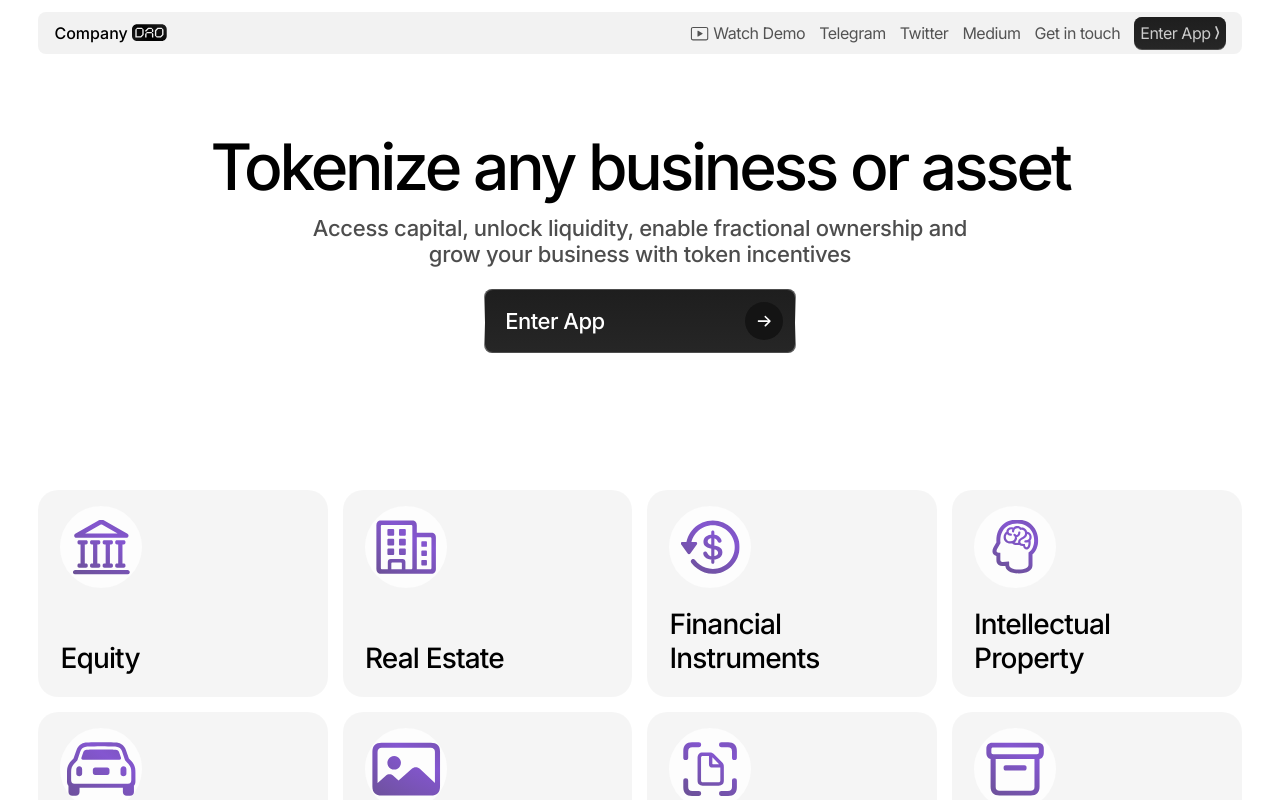
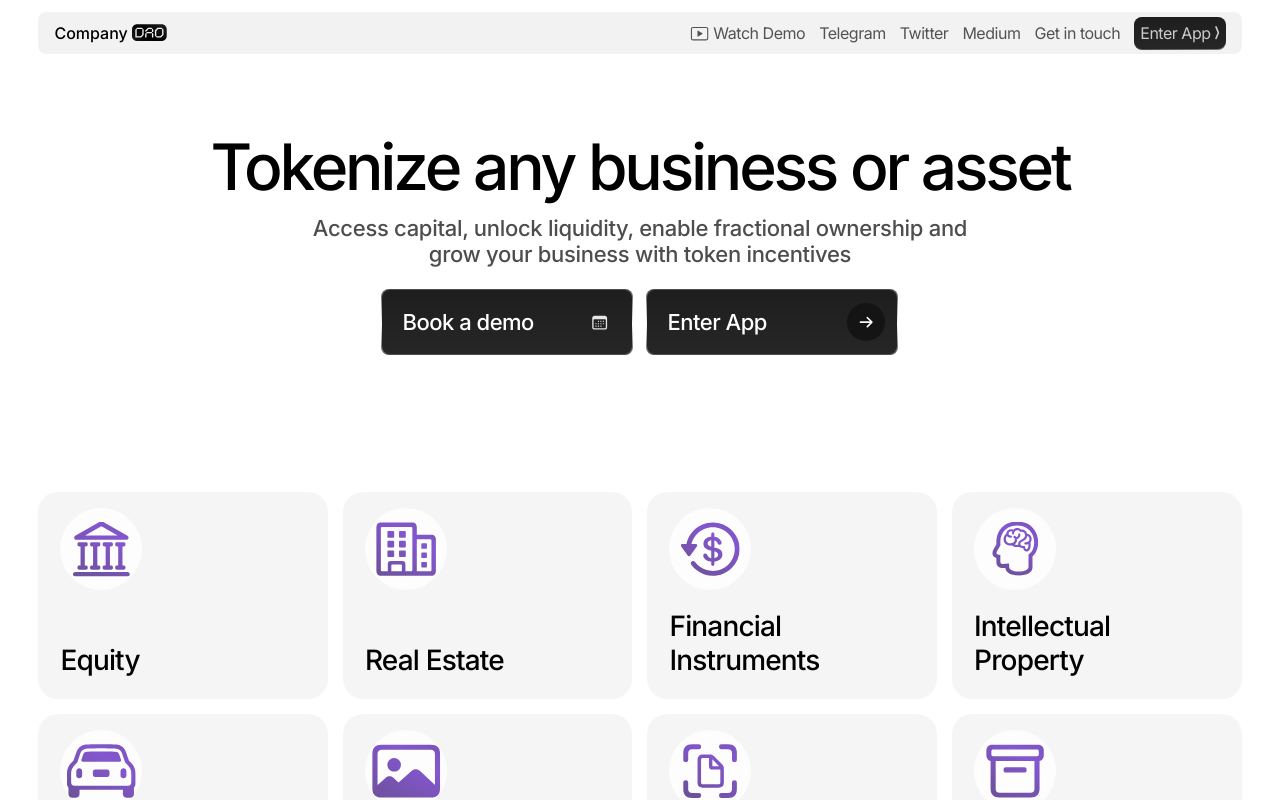
Before and after one commit to DiOnEasy/-ompany-dao, a React (Create React App) app: page / in a window 1280 px wide. Shown: the top 800 px of the page. Built offline with nearby package versions, Linux system fonts and the light colour scheme.

Commit message:
styles changes

```diff
--- a/src/components/header/header-content/HeaderContent.module.css
+++ b/src/components/header/header-content/HeaderContent.module.css
@@ -20,10 +20,20 @@
     color: #000000B2;
 }
 
+.buttons{
+    display: flex;
+    align-items: center;
+    gap: 15px;
+    justify-content: center;
+}
+
 .button {
     background: linear-gradient(180deg, #1E1E1E 0%, #262626 100%);
     display: inline-block;
-    padding: 12px 12px 12px 20px;
+    /* padding: 12px 12px 12px 20px; */
+
+    display: flex;
+    align-items: center;
     border-radius: 8px;
     position: relative;
 
@@ -39,8 +49,12 @@
 }
 
 .button a {
+    width: 218px;
+    height: 64px;
     display: flex;
-    column-gap: 140px;
+    justify-content: space-between;
+    /* column-gap: 140px; */
+    padding: 0 12px 0 20px;
     color: white;
     text-decoration: none;
     font-weight: 500;
@@ -58,6 +72,10 @@
     border-radius: 50%;
 }
 
+.button .demo__link span:last-child{
+background: transparent;
+}
+
 @media (max-width: 768px) {
     .title{
         font-size: 40px;
@@ -67,7 +85,11 @@
     }
 }
 
-
+@media (max-width: 640px) {
+    .buttons{
+        flex-direction: column;
+    }
+}
 @media (max-width: 480px) {
 
     .wrapper{
@@ -75,13 +97,14 @@
         padding: 106px 0 0;
     }
     .button{
-        width: calc(100% - 32px);
+        width: calc(100%);
 
     }
     .button a {
         font-size: 18px;
         column-gap: 0;
         justify-content: space-between;
+        width: 100%;
     }
     .title{
         margin-bottom: 6px;
--- a/src/components/header/header-content/HeaderContent.tsx
+++ b/src/components/header/header-content/HeaderContent.tsx
@@ -1,5 +1,4 @@
-import s from './HeaderContent.module.css';
-
+import s from "./HeaderContent.module.css";
 
 export const HeaderContent = () => {
   return (
@@ -12,11 +11,23 @@ export const HeaderContent = () => {
           Access capital, unlock liquidity, enable fractional ownership and grow
           your business with token incentives
         </div>
-        <div className={s.button}>
-          <a href="">
-            <span>Enter App</span>
-            <span><img src="/img/arrow-right.svg" alt="" /></span>
-          </a>
+        <div className={s.buttons}>
+          <div className={s.button}>
+            <a className={s.demo__link} href="">
+              <span>Book a demo</span>
+              <span>
+                <img src="/img/calendar.svg" alt="" />
+              </span>
+            </a>
+          </div>
+          <div className={s.button}>
+            <a href="">
+              <span>Enter App</span>
+              <span>
+                <img src="/img/arrow-right.svg" alt="" />
+              </span>
+            </a>
+          </div>
         </div>
       </div>
     </>
--- a/src/components/header/header-nav/HeaderNav.module.css
+++ b/src/components/header/header-nav/HeaderNav.module.css
@@ -55,7 +55,7 @@
     bottom: -0.5px;
     left: -0.5px;
     right: -0.5px;
-    background: linear-gradient(#4A4A4A 0%, #FFFFFF 52.63%, #4A4A4A 100%);
+    background: radial-gradient(273.57% 271.65% at 153.12% -133.36%, #4A4A4A 0%, #FFFFFF 52.63%, #4A4A4A 100%);
     content: '';
     z-index: -1;
     border-radius: 8px;
--- a/src/components/tokenization/tokenization-content/TokenizationContent.module.css
+++ b/src/components/tokenization/tokenization-content/TokenizationContent.module.css
@@ -14,6 +14,9 @@
 
 .text {
     padding-top: 25px;
+    display: flex;
+    flex-direction: column;
+    justify-content: space-between;
 }
 
 .item {
@@ -45,11 +48,16 @@
 .button {
     display: flex;
     column-gap: 5px;
+    margin-bottom: 25px;
 }
 .tokenization__buttons button span{
     font-size: 16px;
 }
-
+@media (max-width: 800px) {
+    .text__content{
+        min-height: 567px;
+    }
+}
 @media (max-width: 768px) {
     .wrapper {
         padding: 0;
@@ -58,8 +66,12 @@
     .content {
         flex-direction: column;
         padding: 12px 12px 22px;
+        min-height: 678px;
+        justify-content: space-between;
     }
-
+    .text__content{
+        min-height: 0px;
+    }
     .tokenization__buttons {
         display: flex;
         justify-content: space-between;
@@ -73,6 +85,7 @@
         column-gap: 4px;
         align-items: center;
         border-radius: 8px;
+        height: 48px;
     }
 
     .tokenization__buttons button span:nth-child(2) {
@@ -100,6 +113,9 @@
         height: calc(50% - 5px);
         padding: 12px 16px;
     }
+    .content{
+        min-height: 731px;
+    }
 }
 @media (max-width: 480px) {
     .wrapper{
--- a/src/components/tokenization/tokenization-content/TokenizationContent.tsx
+++ b/src/components/tokenization/tokenization-content/TokenizationContent.tsx
@@ -33,12 +33,16 @@ export const TokenizationContent: FC<ITokenization> = ({
         )}
         {(!isTablet || !view) && (
           <div className={s.text}>
+            <div className={s.text__content}>
+
+
             {titles.map((title, index) => (
               <div className={s.item}>
                 <p>{title}</p>
                 <p>{texts[index]}</p>
               </div>
             ))}
+              </div>
             {!isTablet && (
               <div className={s.button}>
                 <Button title="Book a demo" icon="/img/calendar.svg" />
```
